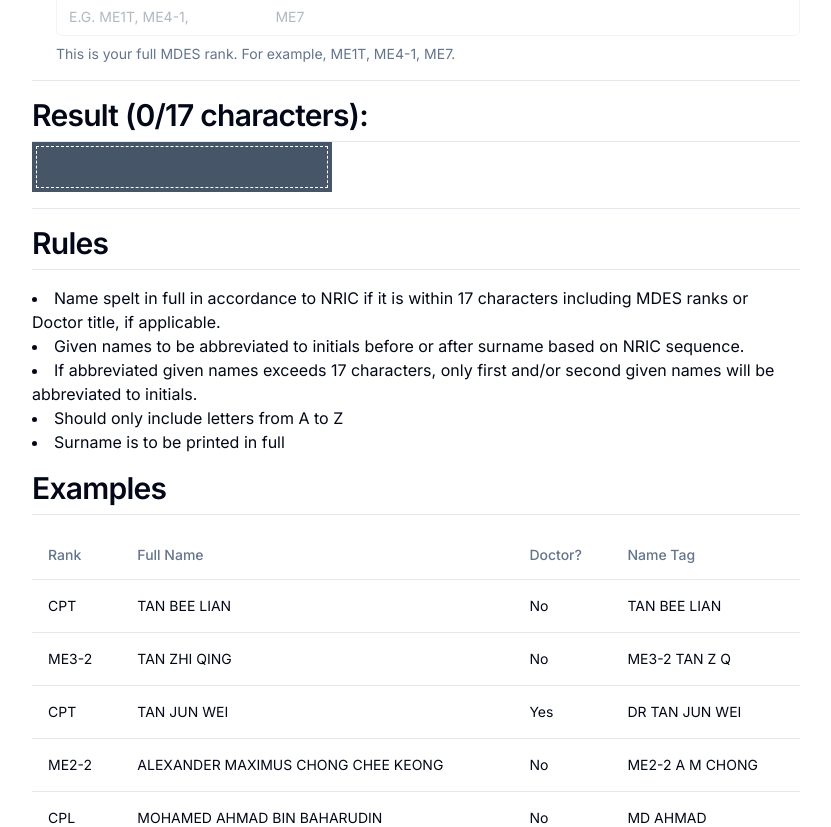
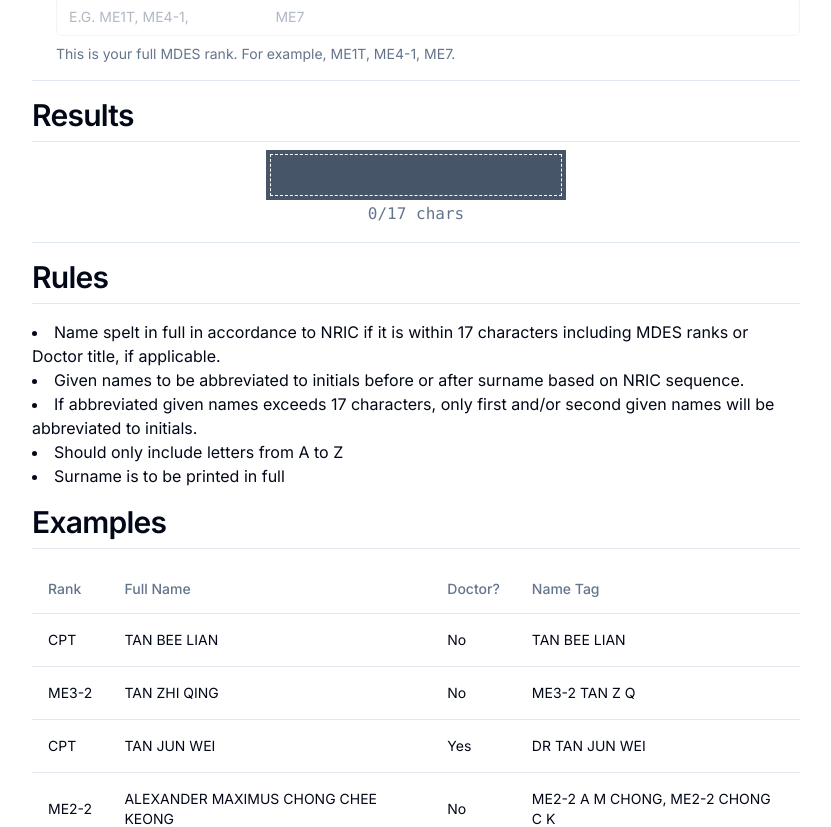
Before and after one commit to jeffsieu/saf-name-tag, a Next.js app: page / in a window 1280 px wide. Shown: the part 646-1473 px from the top of the page, without its empty margins (224-1055 px from the left). Built offline with nearby package versions, Linux system fonts and the light colour scheme.

Commit message:
feat: add front- and back-names-only cases for ch/en names

```diff
--- a/src/app/page.tsx
+++ b/src/app/page.tsx
@@ -56,7 +56,7 @@ const testCases: Array<[NameInput, string]> = [
       isMdes: true,
       isDoctor: false,
     },
-    "ME3-2 TAN ZHI QING",
+    "ME3-2 TAN Z Q",
   ],
   [
     {
@@ -250,20 +250,22 @@ const truncateAbbreviatedNames: Rule = {
   name: "If abbreviated given names exceeds 17 characters, only first and/or second given names will be abbreviated to initials.",
   validate: (value) => true, // TODO
   transform: (value) => {
+    const renderedName = renderNameInFull(value);
+
+    if (renderedName.length <= CHARACTER_LIMIT) {
+      return value;
+    }
+
     // If meet a surname, immediately remove the rest
     // Otherwise, pick the first and second given names
     const firstGivenNameIndex = value.names.findIndex(
       (_, index) => !value.surnameIndices.includes(index)
     );
-    const secondGivenNameIndex = value.names.findIndex(
-      (_, index) =>
-        !value.surnameIndices.includes(index) && index > firstGivenNameIndex
-    );
 
     // Try to include the first given name and the next name
     const namesTwoGivenNames = value.names.filter(
       (_, index) =>
-        value.surnameIndices.includes(index) || index <= secondGivenNameIndex
+        value.surnameIndices.includes(index) || index <= firstGivenNameIndex + 1
     );
     const nameWithTwoGivenNames = { ...value, names: namesTwoGivenNames };
     const renderedNameWithTwoGivenNames = renderNameInFull(
@@ -298,6 +300,11 @@ const rules: Record<NameType, Array<Rule>> = {
   indian: [excludeFathersName, onlyFirstGivenName, alphabetOnly],
 };
 
+const examples = testCases.map(([input]) => ({
+  input,
+  candidates: generateNameCandidates(parseName(input)),
+}));
+
 type NameType = "chineseEnglish" | "malay" | "indian";
 
 function getPrefix(parsedName: ParsedName) {
@@ -312,10 +319,10 @@ function getPrefix(parsedName: ParsedName) {
   return "";
 }
 
-function generateName(parsedName: ParsedName) {
+function generateNameCandidates(parsedName: ParsedName) {
   const nameRules = rules[parsedName.type];
 
-  const applyRules = (rules: Array<Rule>) => {
+  const applyRules = (rules: Array<Rule>, parsedName: ParsedName) => {
     const nameRules = [...rules];
     let name = parsedName;
 
@@ -335,7 +342,53 @@ function generateName(parsedName: ParsedName) {
     return [prefix, ...name.names].filter(Boolean).join(" ");
   };
 
-  return applyRules(nameRules).toUpperCase();
+  const parsedNameCandidates = (() => {
+    if (parsedName.type === "chineseEnglish") {
+      if (parsedName.surnameIndices.length === 0) {
+        return [parsedName];
+      }
+      // For Alex Tan Jun Xiong, try also:
+      // - Alex Tan
+      // - Tan Jun Xiong
+      const firstSurnameIndex = parsedName.surnameIndices.reduce(
+        (acc, index) => Math.min(acc, index),
+        parsedName.names.length
+      );
+      const lastSurnameIndex = parsedName.surnameIndices.reduce(
+        (acc, index) => Math.max(acc, index),
+        -1
+      );
+
+      const hasNamesOnBothSides =
+        firstSurnameIndex > 0 && lastSurnameIndex < parsedName.names.length - 1;
+
+      if (hasNamesOnBothSides) {
+        const frontNamesOnly: ParsedName = {
+          ...parsedName,
+          names: parsedName.names.slice(0, lastSurnameIndex + 1),
+        };
+        const backNamesOnly: ParsedName = {
+          ...parsedName,
+          names: parsedName.names.slice(firstSurnameIndex),
+          surnameIndices: parsedName.surnameIndices.map(
+            (index) => index - firstSurnameIndex
+          ),
+        };
+
+        return [parsedName, frontNamesOnly, backNamesOnly];
+      }
+
+      return [parsedName];
+    }
+
+    return [parsedName];
+  })();
+
+  const results = parsedNameCandidates.map((parsedName) =>
+    applyRules(nameRules, parsedName).toUpperCase()
+  );
+
+  return Array.from(new Set(results));
 }
 
 function parseName(input: NameInput): ParsedName {
@@ -370,14 +423,6 @@ export default function Home() {
   const surnameIndices = form.watch("surnameIndices");
 
   const parsedName = useMemo(() => {
-    console.log("parsedName", {
-      name,
-      type: nameType,
-      surnameIndices,
-      rank,
-      isMdes,
-      isDoctor,
-    });
     return parseName({
       name,
       type: nameType,
@@ -388,7 +433,10 @@ export default function Home() {
     });
   }, [name, nameType, surnameIndices, rank, isMdes, isDoctor]);
 
-  const generatedName = useMemo(() => generateName(parsedName), [parsedName]);
+  const generatedNameCandidates = useMemo(
+    () => generateNameCandidates(parsedName),
+    [parsedName]
+  );
 
   return (
     <main className="flex min-h-screen flex-col items-center justify-between p-4">
@@ -580,11 +628,23 @@ export default function Home() {
               />
             </div>
             <Separator />
-            <div>
+            <div className="flex flex-col gap-2">
               <h2 className="scroll-m-20 border-b pb-2 text-3xl font-semibold tracking-tight first:mt-0">
-                Result ({generatedName.length}/{CHARACTER_LIMIT} characters):
+                Results
               </h2>
-              <div className="flex items-center">
+              {generatedNameCandidates.map((generatedName, index) => (
+                <div
+                  key={generatedName}
+                  className="flex flex-col items-center gap-0.5"
+                >
+                  {index === 1 && (
+                    <>
+                      <Separator />
+                      <p className="text-muted-foreground text-md py-2">
+                        You may also try:
+                      </p>
+                    </>
+                  )}
                   <div className="flex text-4xl font-bold bg-slate-600 text-white whitespace-pre text-center justify-center aspect-[6] w-[300px]">
                     <div className="border m-1 border-dashed border-white w-full flex items-center justify-center overflow-hidden">
                       <p
@@ -599,7 +659,11 @@ export default function Home() {
                       </p>
                     </div>
                   </div>
+                  <p className="text-muted-foreground font-mono">
+                    {generatedName.length}/{CHARACTER_LIMIT} chars
+                  </p>
                 </div>
+              ))}
             </div>
             <Separator />
             <h2 className="scroll-m-20 border-b pb-2 text-3xl font-semibold tracking-tight first:mt-0">
@@ -624,12 +688,12 @@ export default function Home() {
                 </TableRow>
               </TableHeader>
               <TableBody>
-                {testCases.map(([input, expected]) => (
-                  <TableRow key={expected}>
+                {examples.map(({ input, candidates }) => (
+                  <TableRow key={input.name}>
                     <TableCell>{input.rank}</TableCell>
                     <TableCell>{input.name}</TableCell>
                     <TableCell>{input.isDoctor ? "Yes" : "No"}</TableCell>
-                    <TableCell>{generateName(parseName(input))}</TableCell>
+                    <TableCell>{candidates.join(", ")}</TableCell>
                   </TableRow>
                 ))}
               </TableBody>
```
Lines whose indentation alone changed are shown as unchanged.
